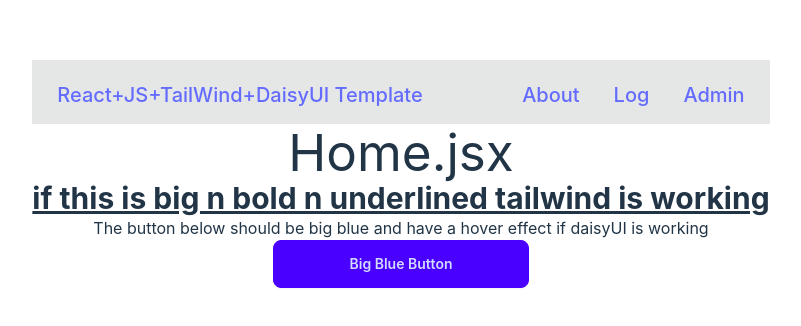
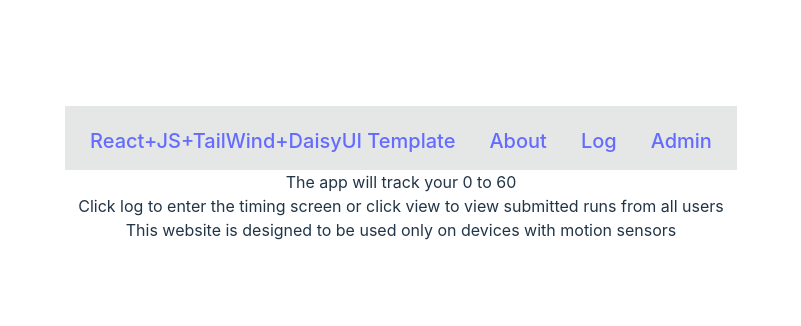
Before and after one commit to jking100/mototrackr, a React (Vite) app: page / in a window 1280 px wide. Shown: the part 226-552 px from the top of the page, without its empty margins (239-1040 px from the left). Built offline with nearby package versions, Linux system fonts and the light colour scheme.

Commit message:
filler text for homepage

```diff
--- a/src/pages/Home.jsx
+++ b/src/pages/Home.jsx
@@ -1,12 +1,9 @@
 export function Home() {
     return (
-        <div>
-            <h1>Home.jsx</h1>
-            <p className="text-3xl font-bold underline">
-                if this is big n bold n underlined tailwind is working
-            </p>
-            <p>The button below should be big blue and have a hover effect if daisyUI is working</p>
-            <button className="btn btn-primary w-64">Big Blue Button</button>
-        </div>
+        <>
+            <p>The app will track your 0 to 60</p>
+            <p>Click log to enter the timing screen or click view to view submitted runs from all users</p>
+            <p>This website is designed to be used only on devices with motion sensors</p>
+        </>
     )
 }
```
